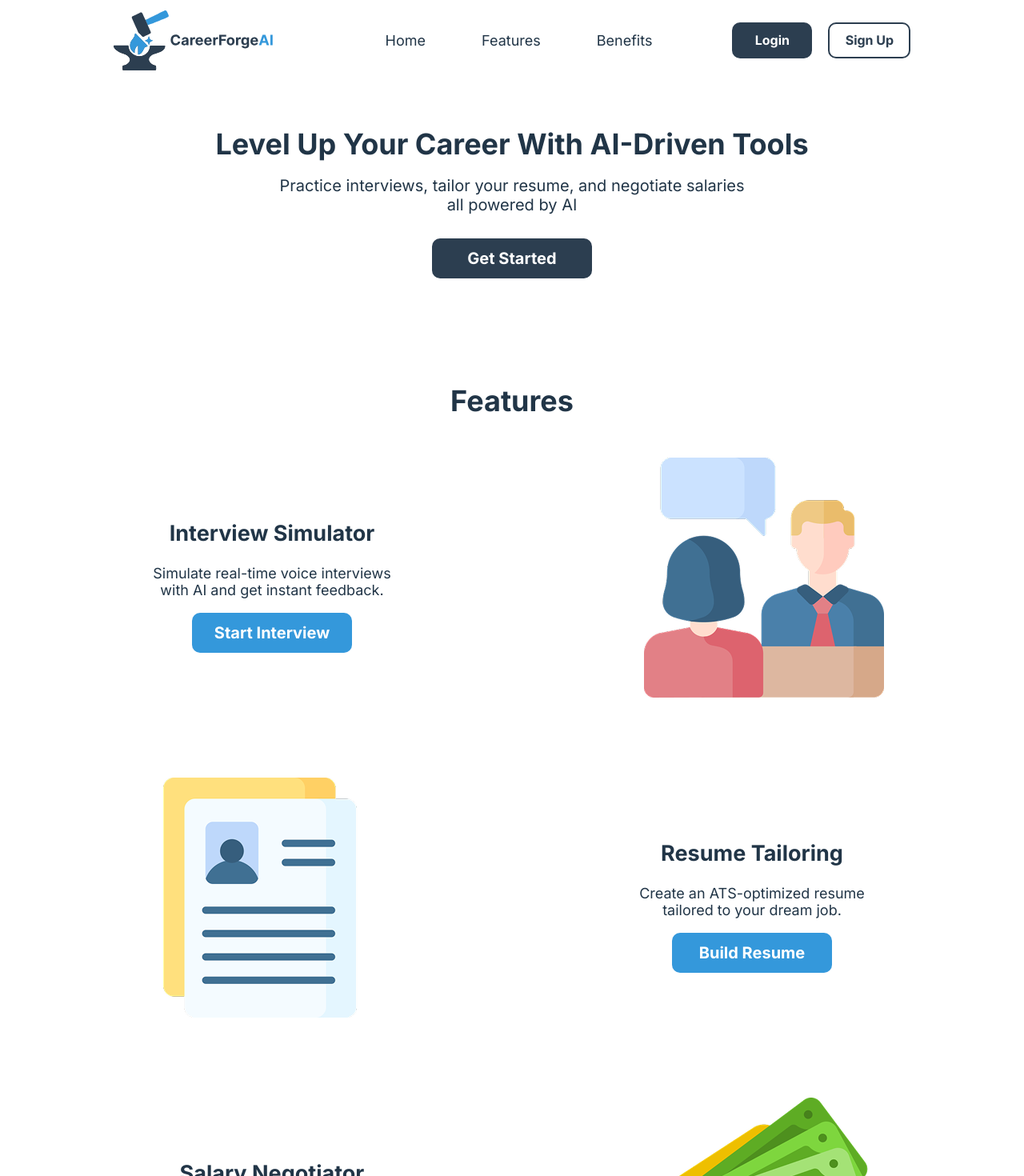
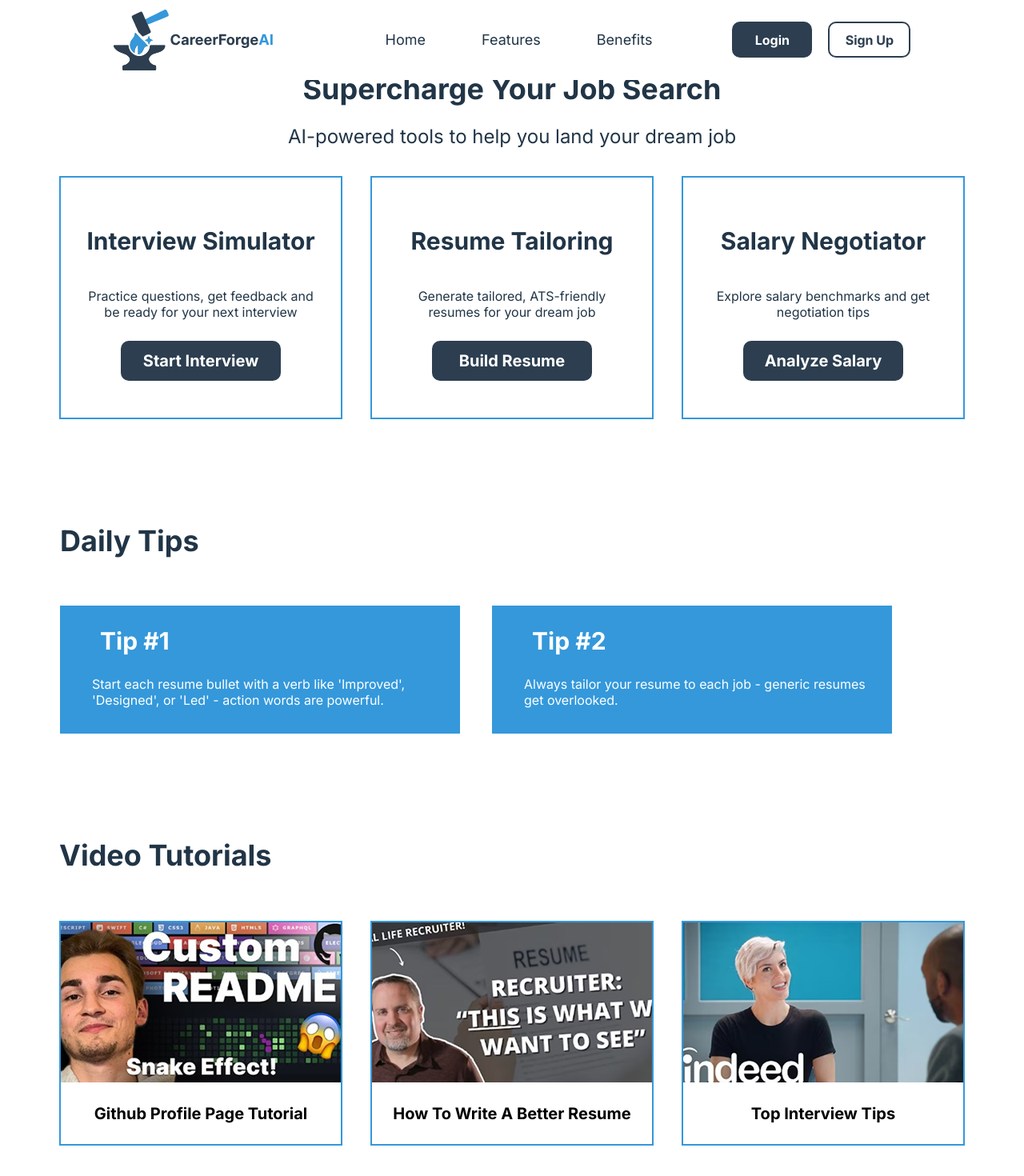
Before and after one commit to Hussein-Abdallah0/CareerForgeAI, a React (Vite) app in the folder frontend/: page / in a window 1280 px wide. Shown: the top 1470 px of the page at 80% size. Built offline with nearby package versions, Linux system fonts and the light colour scheme.

Commit message:
Fix layout in home screen

```diff
--- a/frontend/src/pages/Home/index.jsx
+++ b/frontend/src/pages/Home/index.jsx
@@ -9,16 +9,82 @@ const Home = () => {
   const navigate = useNavigate();
 
   return (
-    <div>
+    <div className="dashboard">
       <Navbar type="home" />
-      {/*---------------------- 1st section--------------- */}
-      <div className="home1">
+
+      <div className="dashboard1">
+        <h1 className="title">Supercharge Your Job Search</h1>
+        <p className="text">AI-powered tools to help you land your dream job</p>
+        <div className="dash-features">
+          <div className="dash-feature">
+            <h2>Interview Simulator</h2>
+            <p>Practice questions, get feedback and be ready for your next interview</p>
+            <Button text="Start Interview" onClick={() => navigate("/interview")} />
+          </div>
+          <div className="dash-feature">
+            <h2>Resume Tailoring</h2>
+            <p>Generate tailored, ATS-friendly resumes for your dream job</p>
+            <Button text="Build Resume" onClick={() => navigate("/resume")} />
+          </div>
+          <div className="dash-feature">
+            <h2>Salary Negotiator</h2>
+            <p>Explore salary benchmarks and get negotiation tips</p>
+            <Button text="Analyze Salary" onClick={() => navigate("/salary")} />
+          </div>
+        </div>
+      </div>
+      {/* ----------------2nd section -------------------*/}
+
+      <div className="dashboard2">
+        <h2 className="title">Daily Tips</h2>
+
+        <div className="tips">
+          <div>
+            <h3>Tip #1</h3>
+            <p>
+              Start each resume bullet with a verb like 'Improved', 'Designed', or 'Led' - action
+              words are powerful.
+            </p>
+          </div>
+          <div>
+            <h3>Tip #2</h3>
+            <p>Always tailor your resume to each job - generic resumes get overlooked.</p>
+          </div>
+        </div>
+      </div>
+
+      {/* ----------------3rd section -------------------*/}
+
+      <div className="dashboard3">
+        <h2 className="title">Video Tutorials</h2>
+
+        <div className="videos">
+          <a href="https://www.youtube.com/watch?v=onUx22pgiBM">
+            <div>
+              <img src="dashboard/image7.png" alt="" />
+              <h4> Github Profile Page Tutorial</h4>
+            </div>
+          </a>
+          <a href="https://www.youtube.com/watch?v=R3abknwWX7k">
+            <div>
+              <img src="dashboard/image8.png" alt="" />
+              <h4> How To Write A Better Resume</h4>
+            </div>
+          </a>
+          <a href="https://www.youtube.com/watch?v=HG68Ymazo18">
+            <div>
+              <img src="dashboard/image9.png" alt="" />
+              <h4> Top Interview Tips</h4>
+            </div>
+          </a>
+        </div>
+      </div>
+      {/* <div className="home1">
         <h1 className="title">Level Up Your Career With AI-Driven Tools</h1>
         <p>Practice interviews, tailor your resume, and negotiate salaries all powered by AI</p>
         <Button text="Get Started" onClick={() => navigate("/login")} />
       </div>
 
-      {/*---------------------- 2nd section--------------- */}
       <div className="home2">
         <h1 className="title">Features</h1>
         <div className="features">
@@ -58,7 +124,6 @@ const Home = () => {
           </div>
         </div>
       </div>
-      {/*---------------------- 3rd section--------------- */}
       <div className="home2">
         <h1 className="title">Benefits</h1>
         <p>Why CareerForgeAI?</p>
@@ -76,7 +141,7 @@ const Home = () => {
             <img src="home/image6.png" alt="" />
           </div>
         </div>
-      </div>
+      </div> */}
 
       <Footer />
     </div>
--- a/frontend/src/pages/Home/styles.css
+++ b/frontend/src/pages/Home/styles.css
@@ -1,69 +1,153 @@
-.home1 {
+.dashboard {
   display: flex;
   flex-direction: column;
+  align-items: center;
   justify-content: center;
-  align-items: center;
-  text-align: center;
-  padding-top: 1000px;
-  padding-bottom: 100px;
 }
 
-.home2 {
+.dashboard1 {
   display: flex;
   flex-direction: column;
+  align-items: center;
   justify-content: center;
-  align-items: center;
-  text-align: center;
-  margin-bottom: 100px;
+  margin-top: 300px;
 }
 
 .title {
-  margin-bottom: 0;
   font-size: 36px;
 }
 
-.home1 > p {
-  font-size: 20px;
-  width: 600px;
+.text {
+  margin-top: 0;
+  font-size: 24px;
+  margin-bottom: 35px;
 }
 
-.feature-details {
-  font-size: 18px;
+.dash-feature {
+  border: 2px var(--secondary) solid;
+  width: 350px;
+  /* width: 19vw; */
+  height: 300px;
+  /* height: 33vh; */
+  display: flex;
+  flex-direction: column;
+  align-items: center;
+  justify-content: center;
 }
 
-.feature > img {
-  width: 300px;
-  height: 300px;
+.dash-feature > h2 {
+  font-size: 30px;
 }
 
-.feature {
-  /* margin-top: 100px; */
+.dash-feature > p {
+  font-size: 16px;
+  text-align: center;
+  width: 300px;
+}
+
+.dash-features {
   display: flex;
   align-items: center;
-  justify-content: center;
-  gap: 300px;
+  gap: 35px;
 }
 
-.feature p {
-  width: 330px;
+.dashboard2 {
+  display: flex;
+  flex-direction: column;
+  margin-top: 100px;
+  margin-left: -90px;
+  /* width: 60vw; */
+  /* align-items: center; */
+  justify-content: center;
+  /* margin-top: -500px; */
 }
 
-.features {
+.dashboard3 {
   display: flex;
   flex-direction: column;
-  gap: 100px;
-  margin-top: 50px;
+  margin-top: 100px;
+  /* width: 60vw; */
+  /* align-items: center; */
+  justify-content: center;
+  /* margin-top: -500px; */
 }
 
-.benefits {
-  margin-top: 20px;
+.tips {
   display: flex;
-  /* gap: 150px; */
+  align-items: center;
+  gap: 40px;
+  margin-top: 30px;
 }
 
-.border {
-  border-right: 1px black solid;
-  border-left: 1px black solid;
-  padding: 0 100px;
-  margin: 0 100px;
+.tips > div {
+  width: 460px;
+  height: 160px;
+  background-color: var(--secondary);
+  padding-left: 40px;
+  display: flex;
+  flex-direction: column;
+  /* align-items: center; */
+  justify-content: center;
 }
+
+.tips h3 {
+  font-size: 30px;
+  color: white;
+  margin: 10px;
+}
+
+.tips p {
+  font-size: 16px;
+  color: white;
+  width: 440px;
+}
+
+.videos {
+  display: flex;
+  gap: 35px;
+  margin-top: 30px;
+  cursor: pointer;
+}
+
+.videos a {
+  color: black;
+}
+
+.videos div {
+  width: 350px;
+  height: 277px;
+  display: flex;
+  flex-direction: column;
+  align-items: center;
+  justify-content: center;
+  border: 2px var(--secondary) solid;
+}
+
+.videos h4 {
+  font-size: 20px;
+}
+
+@media (max-width: 1100px) {
+  .dash-feature {
+    width: 300px;
+    height: 300px;
+  }
+}
+
+@media (max-width: 976px) {
+  .dash-features {
+    flex-direction: column;
+  }
+  .dash-feature {
+    width: 350px;
+    height: 300px;
+  }
+
+  .tips {
+    flex-direction: column;
+  }
+
+  .videos {
+    flex-direction: column;
+  }
+}
```
